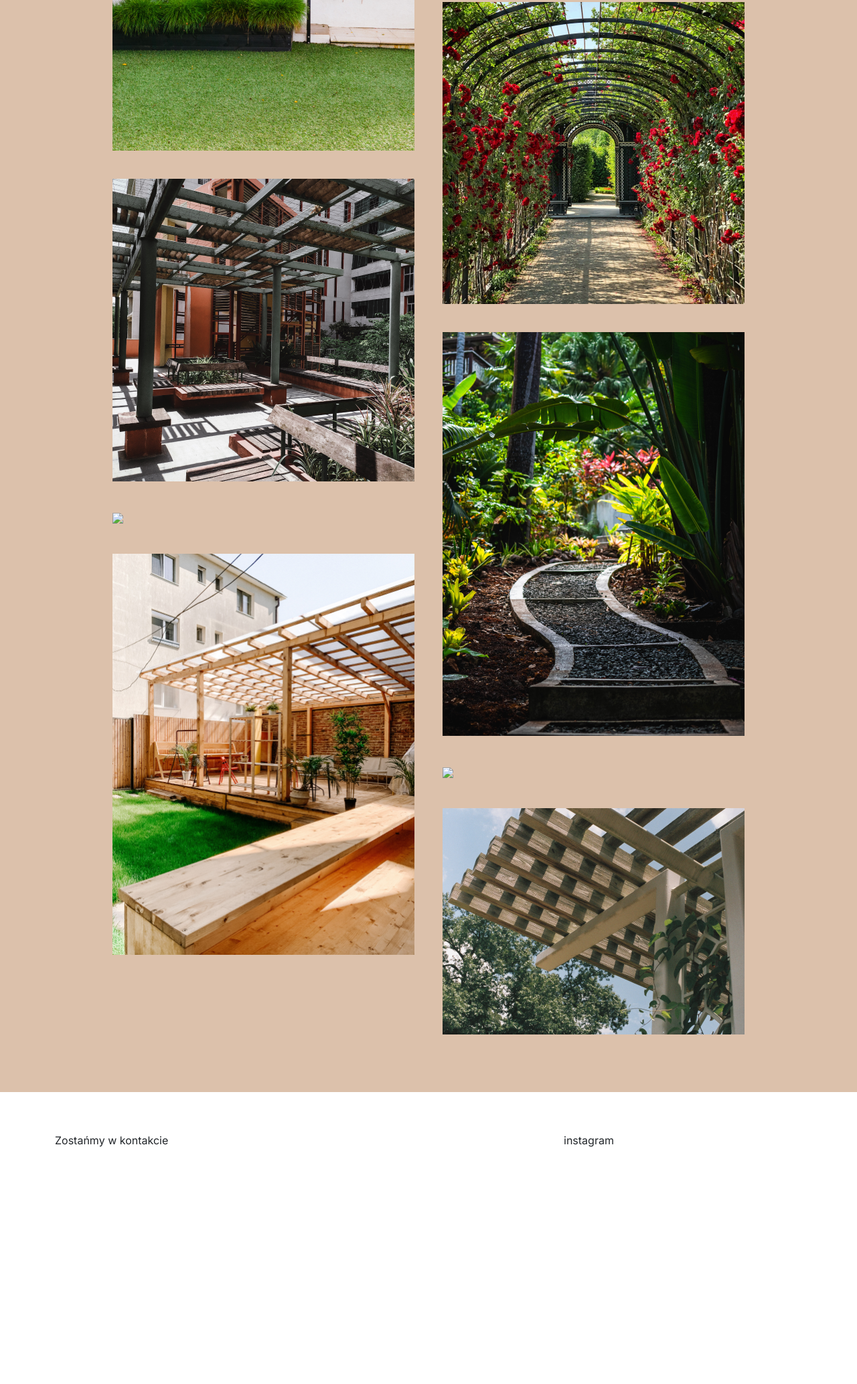
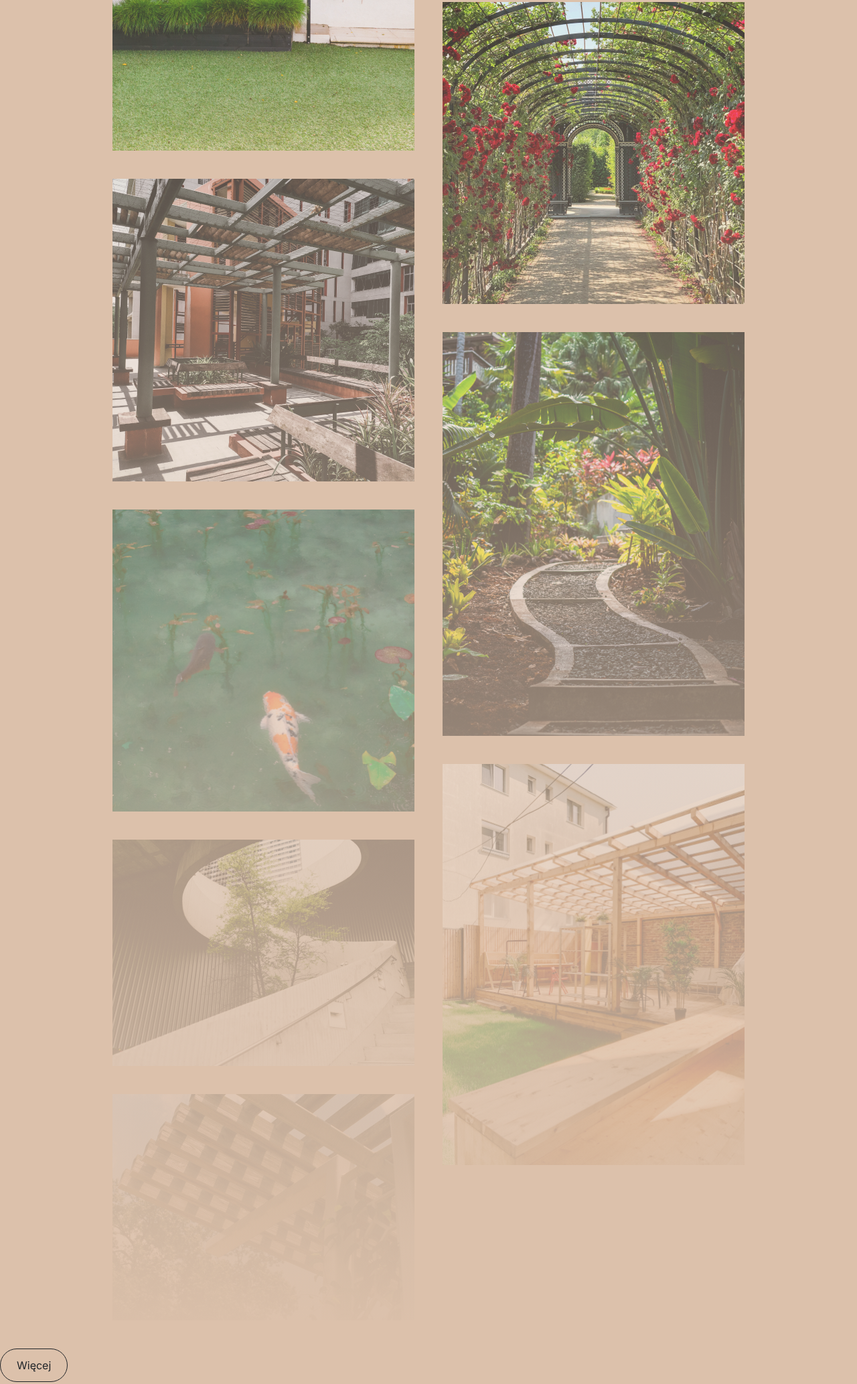
Before and after one commit to DawidBartus/adRespect-task, a website: page index.html in a window 1280 px wide. Shown: the part 3459-5526 px from the top of the page at 67% size. Before the commit the page ends 5174 px from the top, so only its background shows below. Drawn offline with nearby package versions, Linux system fonts and the light colour scheme; some packages are replaced by stand-ins of ours; a script that the page names is missing.

Commit message:
masonry & SimpleLightbox

```diff
--- a/index.html
+++ b/index.html
@@ -16,11 +16,14 @@
       href="https://fonts.googleapis.com/css2?family=Inter&family=Montserrat:wght@500&family=Open+Sans:wght@400;700;800&family=Poppins:wght@400;500&display=swap"
       rel="stylesheet"
     />
+    <link rel="stylesheet" href="node_modules/simplelightbox/dist/simple-lightbox.min.css">
+    <script src="node_modules/simplelightbox/dist/simple-lightbox.min.js"></script>
     <link rel="stylesheet" href="style.css" />
     <script
       src="https://kit.fontawesome.com/7b4ac5dfbb.js"
       crossorigin="anonymous"
     ></script>
+
   </head>
   <body>
     <!-- Modal -->
@@ -176,7 +179,7 @@
             >Skontaktuj się z nami
           </button>
           <a
-            href=""
+            href="#projects"
             class="btn btn-rounded custom-secondary-btn"
             role="button"
             >Zobacz nasze realizcje
@@ -343,7 +346,7 @@
       </div>
     </section>
     <!-- about company  -->
-    <section class="about">
+    <section class="about" id="about">
       <div class="container-xxl">
         <div class="row about-company-section p-0">
           <div
@@ -377,7 +380,7 @@
       </div>
     </section>
     <!-- Projects -->
-    <section class="projects">
+    <section class="projects" id="projects">
       <div class="container-xxl">
         <div class="row">
           <div class="col-12 projects-header-section">
@@ -385,34 +388,55 @@
             <h2 class="header-font display-5">Nasze <span class="fst-italic inter-font">projekty</span></h2>
           </div>
           <div class="col-12 p-0">
-            <div class="grid">
+            <div class="grid grid-backdrop" id="grid-backdrop">
               <div class="grid-item">
-                <img src="utils/jungle_stairs.png" />
-              </div>
-              <div class="grid-item grid-item--width2">
-                <img src="utils/pool_garden.png" />
+                  <a href="utils/jungle_stairs.png">
+                      <img class="gallery-item" src="utils/jungle_stairs.png" alt="Jungle Stairs">
+                  </a>
               </div>
               <div class="grid-item">
-                <img src="utils/rose_path.png" />
+                  <a href="utils/pool_garden.png">
+                      <img class="gallery-item" src="utils/pool_garden.png" alt="Pool Garden">
+                  </a>
               </div>
               <div class="grid-item">
-                <img src="utils/mosaic_gazebo.png" />
-              </div> <div class="grid-item">
-                <img src="utils/garden_path.png" />
+                  <a href="utils/rose_path.png">
+                      <img class="gallery-item" src="utils/rose_path.png" alt="Rose Path">
+                  </a>
               </div>
               <div class="grid-item">
-                <img src="utils//fish.png" />
+                  <a href="utils/mosaic_gazebo.png">
+                      <img class="gallery-item" src="utils/mosaic_gazebo.png" alt="Mosaic Gazebo">
+                  </a>
               </div>
               <div class="grid-item">
-                <img src="utils/big_gazebo.png" />
+                  <a href="utils/garden_path.png">
+                      <img class="gallery-item" src="utils/garden_path.png" alt="Garden Path">
+                  </a>
               </div>
               <div class="grid-item">
-                <img src="utils//stairs.png" />
+                  <a href="utils/fish.png">
+                      <img class="gallery-item" src="utils/fish.png" alt="Fish">
+                  </a>
               </div>
               <div class="grid-item">
-                <img src="utils/garden_gazebo.png" />
+                  <a href="utils/big_gazebo.png">
+                      <img class="gallery-item" src="utils/big_gazebo.png" alt="Big Gazebo">
+                  </a>
               </div>
-            </div>
+              <div class="grid-item">
+                  <a href="utils/stairs.png">
+                      <img class="gallery-item" src="utils/stairs.png" alt="Stairs">
+                  </a>
+              </div>
+              <div class="grid-item">
+                  <a href="utils/garden_gazebo.png">
+                      <img class="gallery-item" src="utils/garden_gazebo.png" alt="Garden Gazebo">
+                  </a>
+              </div>
+
+          </div>
+          <button type="button" class="btn btn-outline-dark btn-rounded" id="loadMore"> Więcej</button>
           </div>
         </div>
       </div>
--- a/index.js
+++ b/index.js
@@ -1,3 +1,20 @@
+// set up simple lightbox gallery
+const lightbox = new SimpleLightbox(".grid a", {
+  captionsData: "alt",
+  captionPosition: "bottom",
+});
+
+window.onload = () => {
+  const elem = document.querySelector(".grid");
+  const msnry = new Masonry(elem, {
+    // options
+    itemSelector: ".grid-item",
+    gutter: 42,
+    fitWidth: true,
+  });
+};
+
+// modal section
 const modalForm = document.getElementById("contact-modal");
 const modalClose = document.getElementById("exampleModal");
 
@@ -18,15 +35,19 @@ const sendModalMessage = (e) => {
 
 modalForm.addEventListener("submit", sendModalMessage);
 
-// test
+// Project load more
 
-window.onload = () => {
-  const elem = document.querySelector(".grid");
-  const msnry = new Masonry(elem, {
-    // options
-    itemSelector: ".grid-item",
-    gutter: 42,
+const moreBtn = document.getElementById("loadMore");
 
-    fitWidth: true,
-  });
+const loadMorePhoto = () => {
+  // get grid backdrop and remove backdrop
+  const sectionBackdrop = document.getElementById("grid-backdrop");
+  sectionBackdrop.classList.remove("grid-backdrop");
+
+  // hide button
+  moreBtn.classList.add("hide");
+
+  // load more photo
 };
+
+moreBtn.addEventListener("click", loadMorePhoto);
--- /dev/null
+++ b/package.json
@@ -0,0 +1,5 @@
+{
+  "dependencies": {
+    "simplelightbox": "^2.14.1"
+  }
+}
--- a/style.css
+++ b/style.css
@@ -44,6 +44,9 @@ body {
   font-weight: 400;
   line-height: 150%;
   letter-spacing: -0.12px;
+}
+.hide {
+  display: none;
 }
 /* navigation style */
 .page-navbar {
@@ -286,11 +289,34 @@ body {
 .grid {
   margin: 0 auto;
 }
-.grid-item img {
+.grid-backdrop::after {
+  content: "";
+  position: absolute;
+  bottom: 0;
+  left: 0;
+  width: 100%;
+  height: 100%;
+  background: linear-gradient(360deg, #dcc1ab 0%, rgba(214, 183, 158, 0) 100%);
+}
+.grid-item {
+  width: 100%;
+  max-width: 451px;
+}
+.gallery-item {
   width: 100%;
   max-width: 451px;
   height: auto;
 }
+.grid-item::after {
+  content: "";
+  position: absolute;
+  top: 0;
+  left: 0;
+  width: 100%;
+  height: 100%;
+  pointer-events: none;
+  background-color: rgba(255, 255, 255, 0.1);
+}
 .grid-item {
   margin-bottom: 42px;
 }
```
Also changed, not shown: 1 other file.
